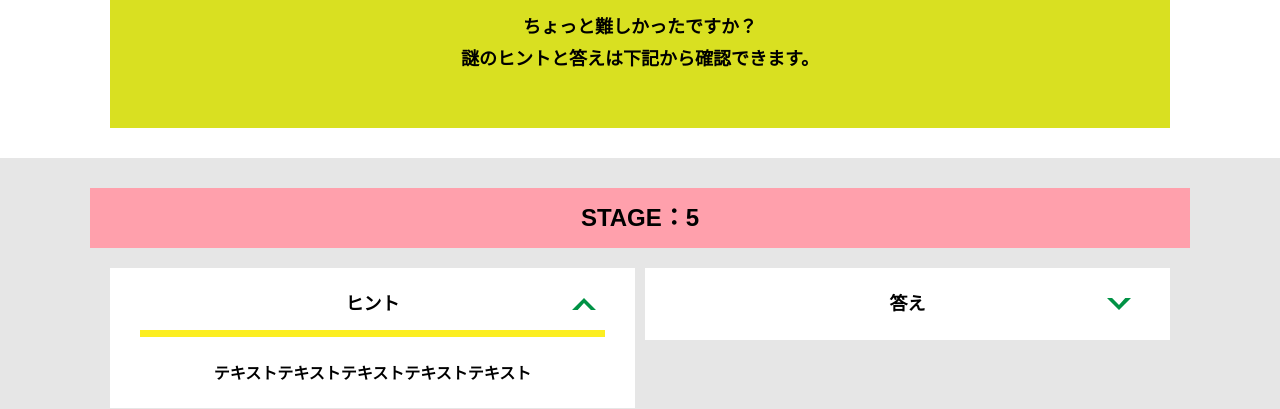
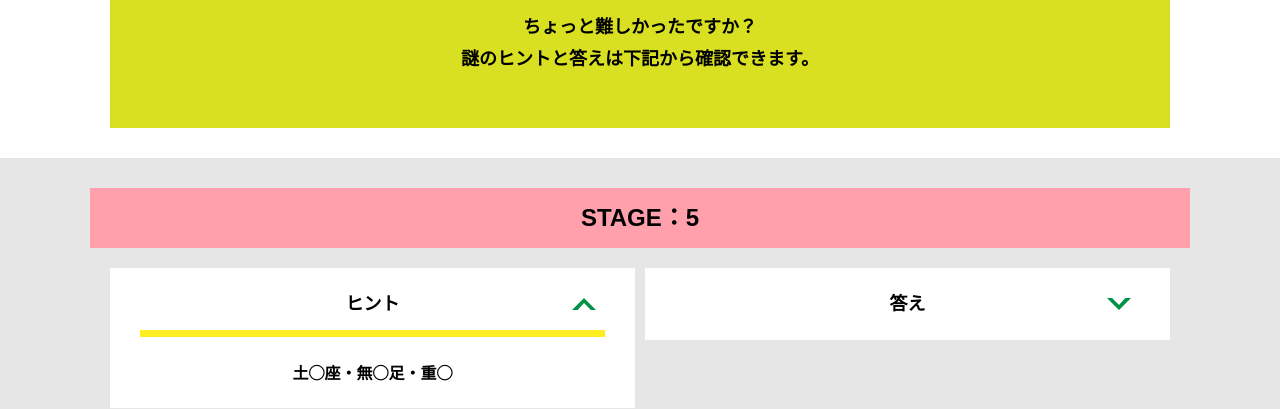
Before and after one commit to reirei01/alfa-yoyogi-F, a plain HTML site: page hint5.html in a window 1280 px wide. Both pictures are taken after a click on the element "ヒント". Shown: the part 391-800 px from the top of the page. Drawn offline with nearby package versions, Linux system fonts and the light colour scheme; files that its build step writes are made by us from their sources.

Commit message:
Update hint5.html

```diff
--- a/hint5.html
+++ b/hint5.html
@@ -42,7 +42,7 @@
           <div class="column">
             <div class="card">
               <h3 class="card__title">ヒント<svg class="card__arrow"><use xlink:href="#arrow"></use></svg></h3>
-              <p class="card__content">テキストテキストテキストテキストテキスト</p>
+              <p class="card__content">土◯座・無◯足・重◯</p>
             </div>
 
           </div>
```
